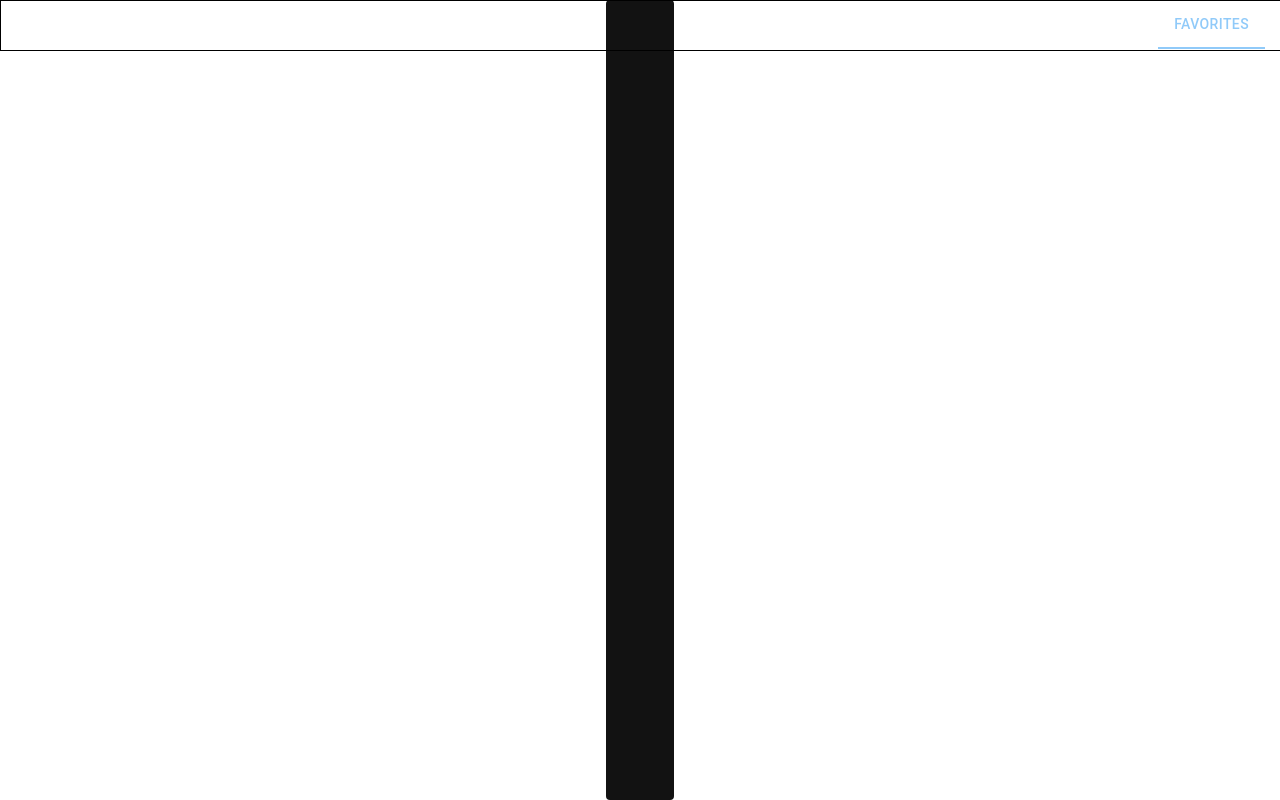
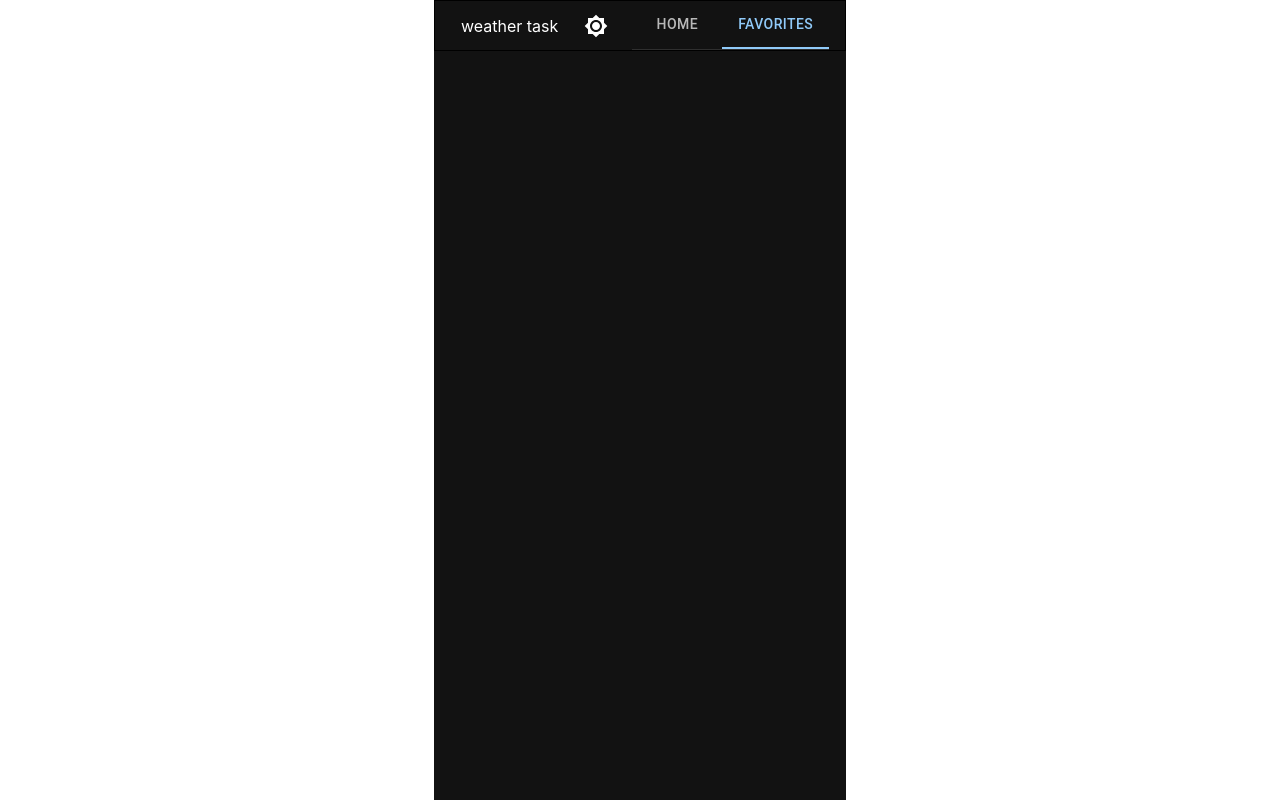
Before and after one commit to syntaxcat/weather-app, a React (Vite) app: page /Favorites in a window 1280 px wide. Built offline with nearby package versions, Linux system fonts and the light colour scheme.

Commit message:
fixing layout and css checking for render

```diff
--- a/src/App.tsx
+++ b/src/App.tsx
@@ -46,14 +46,11 @@ function App() {
         display: "flex",
         flexDirection: "column",
         width: "100%",
-        minHeight: "100vh",
         boxSizing: "border-box",
-        alignItems: "center",
-        justifyContent: "center",
+        height: "100%",
         bgcolor: "background.default",
         color: "text.primary",
-        borderRadius: 1,
-        p: 3
+        overflowY: "scroll"
       }}
     >
       <Header>
@@ -87,7 +84,16 @@ function App() {
           </Box>
         </div>
       </Header>
-      <Outlet />
+      <Box
+        sx={{
+          p: 3,
+          display: "flex",
+          alignItems: "center",
+          flexDirection: "column"
+        }}
+      >
+        <Outlet />
+      </Box>
 
       <Snackbar
         open={!!errorMessage}
--- a/src/components/Layout/Header.module.css
+++ b/src/components/Layout/Header.module.css
@@ -5,7 +5,4 @@
   width: 100%;
   border: 1px solid black;
   list-style: none;
-  position: fixed;
-  top: 0;
-  left: 0;
 }
--- a/src/components/Locations/SearchLocation.tsx
+++ b/src/components/Locations/SearchLocation.tsx
@@ -4,7 +4,7 @@ import Autocomplete from "@mui/material/Autocomplete"
 import LocationOnIcon from "@mui/icons-material/LocationOn"
 import Grid from "@mui/material/Grid"
 import {City} from "../../types"
-import {Box, Snackbar, SnackbarContent, Typography} from "@mui/material"
+import {Box, Snackbar, SnackbarContent, Theme, Typography} from "@mui/material"
 import {apiKey} from "../../consts"
 import useMediaQuery from "@mui/material/useMediaQuery"
 
@@ -24,7 +24,7 @@ const SearchLocation = (props: SearchLocationProps) => {
 
   const [errorMessage, setErrorMessage] = useState<string | null>(null)
 
-  const isMobile = useMediaQuery((theme) => theme.breakpoints.down("sm"))
+  const isMobile = useMediaQuery((theme: Theme) => theme.breakpoints.down("sm"))
 
   const sendRequest = useCallback(function fetchLoctionsHandler(
     userInput: string
--- a/src/components/Weather/WeatherDetails.tsx
+++ b/src/components/Weather/WeatherDetails.tsx
@@ -13,6 +13,7 @@ import {pink} from "@mui/material/colors"
 import Snackbar from "@mui/material/Snackbar"
 import SnackbarContent from "@mui/material/SnackbarContent"
 import useMediaQuery from "@mui/material/useMediaQuery"
+import {Theme} from "@mui/material"
 
 interface CurrentWeatherConditions {
   WeatherText: string
@@ -67,7 +68,7 @@ const WeatherDetails = (props: WeatherDetailsProps) => {
   const [error1, setError1] = useState<string | null>(null)
   const [error2, setError2] = useState<string | null>(null)
 
-  const isMobile = useMediaQuery((theme) => theme.breakpoints.down("sm"))
+  const isMobile = useMediaQuery((theme: Theme) => theme.breakpoints.down("sm"))
 
   const convertFahrenheitToCelsius = (fahrenheit: number) => {
     return ((fahrenheit - 32) * 5) / 9
--- a/src/consts.ts
+++ b/src/consts.ts
@@ -345,4 +345,4 @@ export const fiveForecastsDaily = {
   ]
 }
 
-export const apiKey = "VNxF6XqICbapEa9LRZWHEjS8iZzzs93i"
+export const apiKey = "wG2PPRvwCksl93Lsd7I25GC5tdgaBImX"
--- a/src/index.css
+++ b/src/index.css
@@ -1,5 +1,4 @@
 :root {
-  /* height: 100vh; */
   font-family: Inter, system-ui, Avenir, Helvetica, Arial, sans-serif;
   line-height: 1.5;
   font-weight: 400;
@@ -11,6 +10,10 @@
   -webkit-font-smoothing: antialiased;
   -moz-osx-font-smoothing: grayscale;
   -webkit-text-size-adjust: 100%;
+}
+
+* {
+  box-sizing: border-box;
 }
 
 a {
@@ -26,7 +29,12 @@ body {
   margin: 0;
   place-items: center;
   min-width: 320px;
-  min-height: 100vh;
+}
+
+html,
+body,
+#root {
+  height: 100%;
 }
 
 h1 {
```
